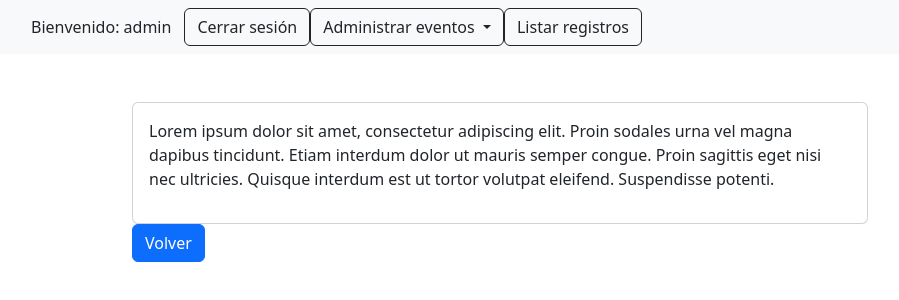
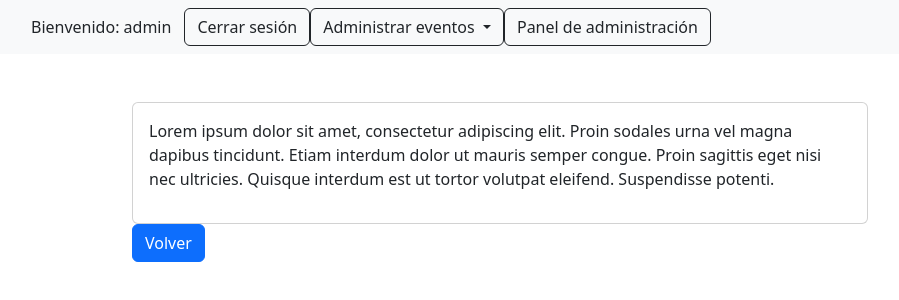
Before and after one commit to ruzickileandro/Proyecto-Final-Ruzicki-Leandro, a Django app: page /about/ in a window 1280 px wide. Shown: the top 300 px of the page, without its empty margins (140-1039 px from the left). Run offline with Django 4.2, Linux system fonts and the light colour scheme; a user stored in the database is signed in; some libraries are stand-ins or nearby versions.

Commit message:
modificaciones visuales en navbar

```diff
--- a/project/apps/Home/templates/Home/navbar.html
+++ b/project/apps/Home/templates/Home/navbar.html
@@ -26,10 +26,13 @@
                                 <li>
                                     <a class="dropdown-item btn btn-link" href="{% url 'evento:lista_categorias' %}">Listar categorías</a>
                                 </li>
+                                <li class="nav-item">
+                                    <a class="dropdown-item btn btn-link" href="{% url 'registro:lista_usuarios_eventos' %}">Listar registros</a>
+                                </li>
                             </ul>
                         </div>
                         <li class="nav-item">
-                            <a class="btn btn-outline-dark" href="{% url 'registro:lista_usuarios_eventos' %}">Listar registros</a>
+                            <a class="btn btn-outline-dark" href="{% url 'admin:index' %}">Panel de administración</a>
                         </li>
                         {% else %}
                         <li class="nav-item"><a class="btn btn-outline-dark" href="{% url 'Home:about' %}">Acerca de mí</a></li>
```
Also changed, not shown: project/db.sqlite3.
